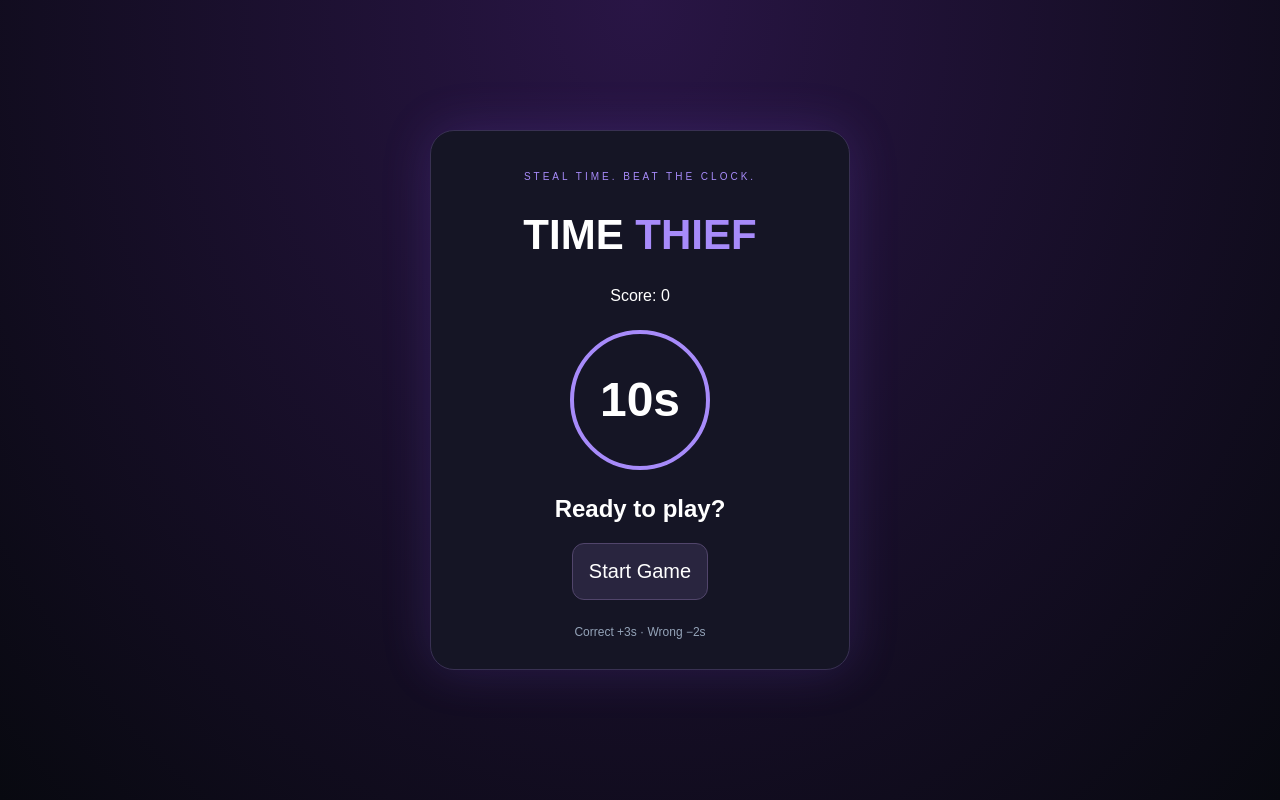
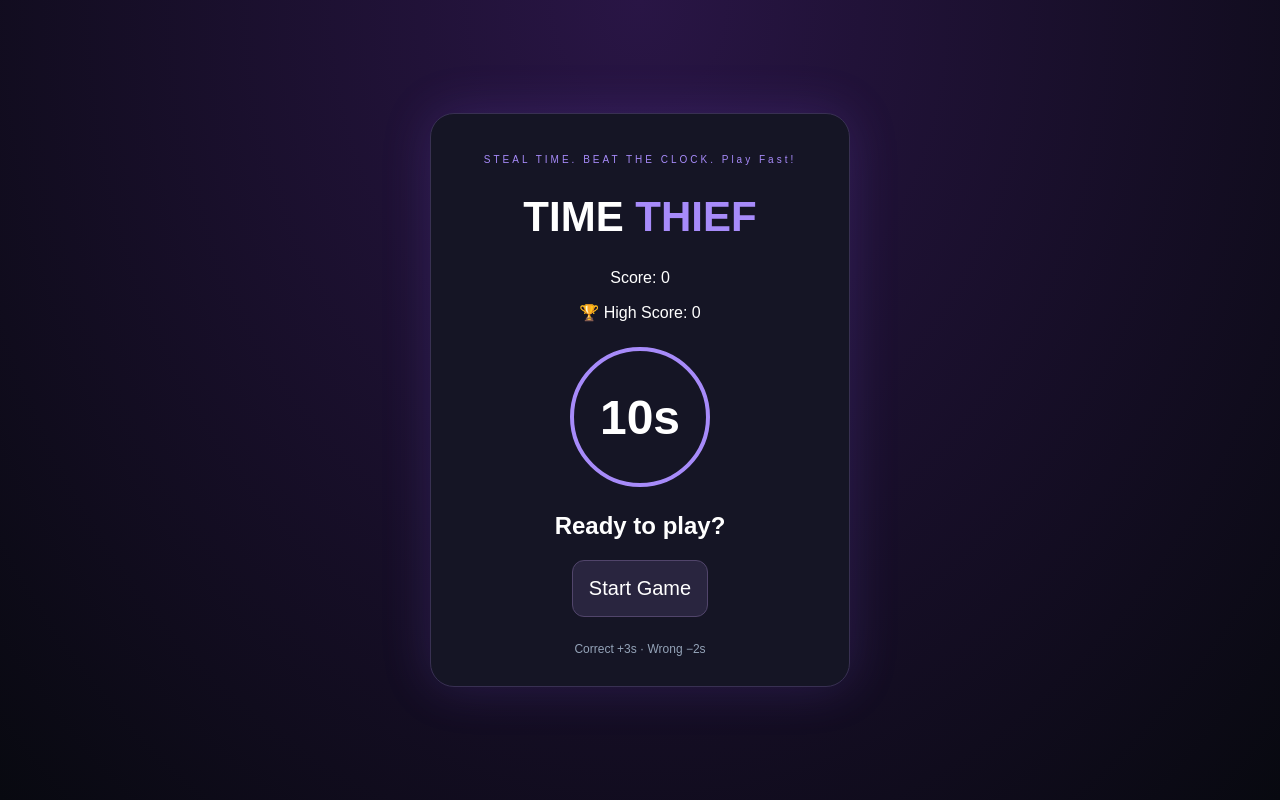
Before and after one commit to satyam959tiwari-dev/time_thief, a React (Vite) app: page / in a window 1280 px wide. Built offline with nearby package versions, Linux system fonts and the light colour scheme.

Commit message:
high score changes

```diff
--- a/src/App.jsx
+++ b/src/App.jsx
@@ -19,6 +19,9 @@ function generateQuestion() {
 export default function App() {
   const [time, setTime] = useState(10);
   const [score, setScore] = useState(0);
+  const [highScore, setHighScore] = useState(
+  () => Number(localStorage.getItem("highScore") || 0)
+);
   const [started, setStarted] = useState(false);
   const [question, setQuestion] = useState(null);
 
@@ -34,6 +37,10 @@ export default function App() {
     return () => clearInterval(timer);
   }, [playing]);
 
+  useEffect(() => {
+    localStorage.setItem("highScore", highScore);
+  }, [highScore]);
+
   function startGame() {
     setTime(10);
     setScore(0);
@@ -42,24 +49,25 @@ export default function App() {
   }
 
   function checkAnswer(option) {
-    if (!playing) return;
-
     if (option === question.answer) {
-      setScore(s => s + 10);
+      const newScore = score + 10;
+      setScore(newScore);
+      setHighScore(best => Math.max(best, newScore));
       setTime(t => t + 3);
-    } else {
-      setTime(t => Math.max(0, t - 2));
-    }
+  } else {
+    setTime(t => Math.max(0, t - 2));
+}
 
     setQuestion(generateQuestion());
   }
 
   return (
     <main className="game">
-      <p className="tagline">STEAL TIME. BEAT THE CLOCK.</p>
+      <p className="tagline">STEAL TIME. BEAT THE CLOCK. Play Fast!</p>
       <h1>TIME <span>THIEF</span></h1>
 
       <p>Score: {score}</p>
+      <p>🏆 High Score: {highScore}</p>
 
       <div className={`timer ${time <= 3 ? "danger" : ""}`}>
         {time}s
```
